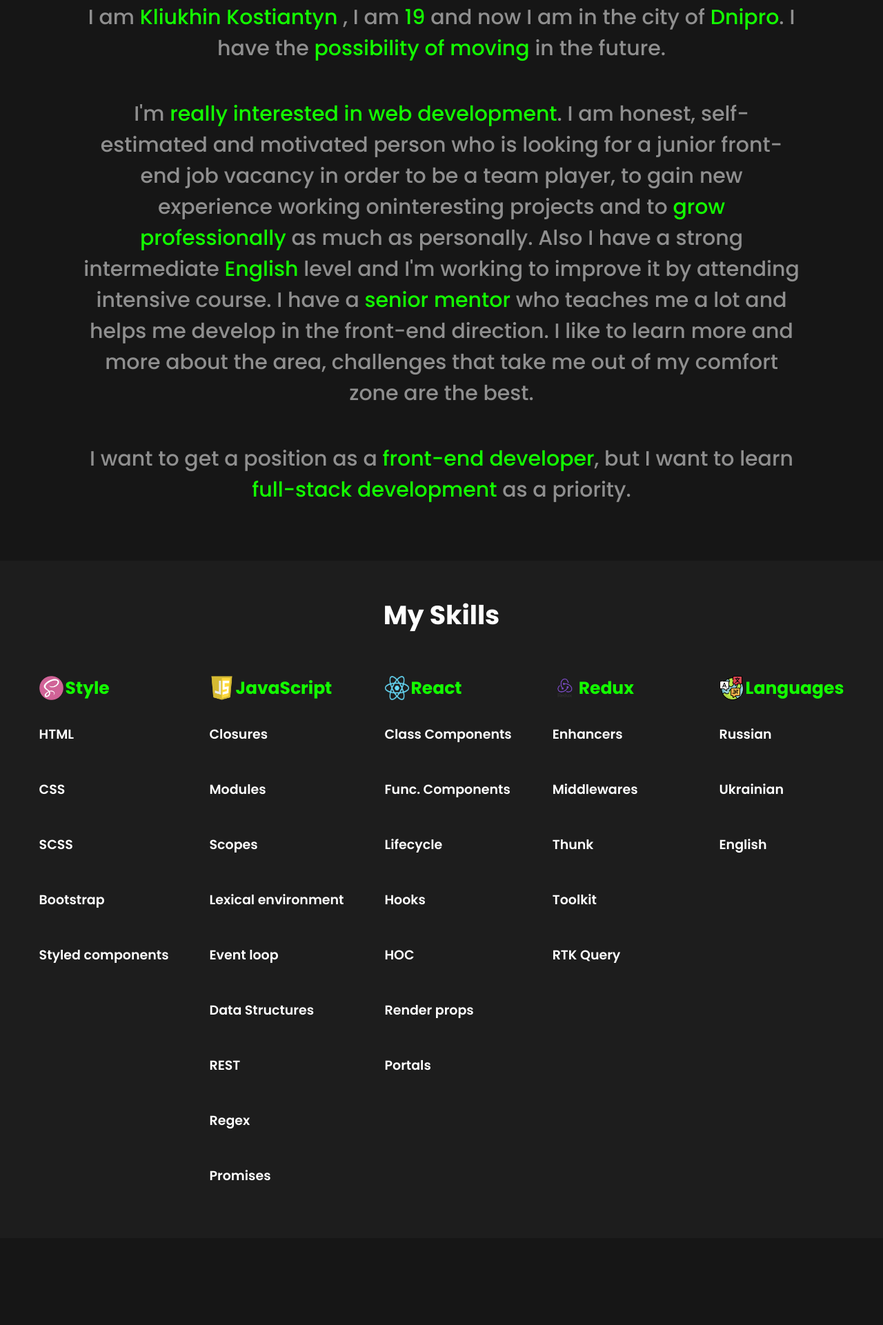
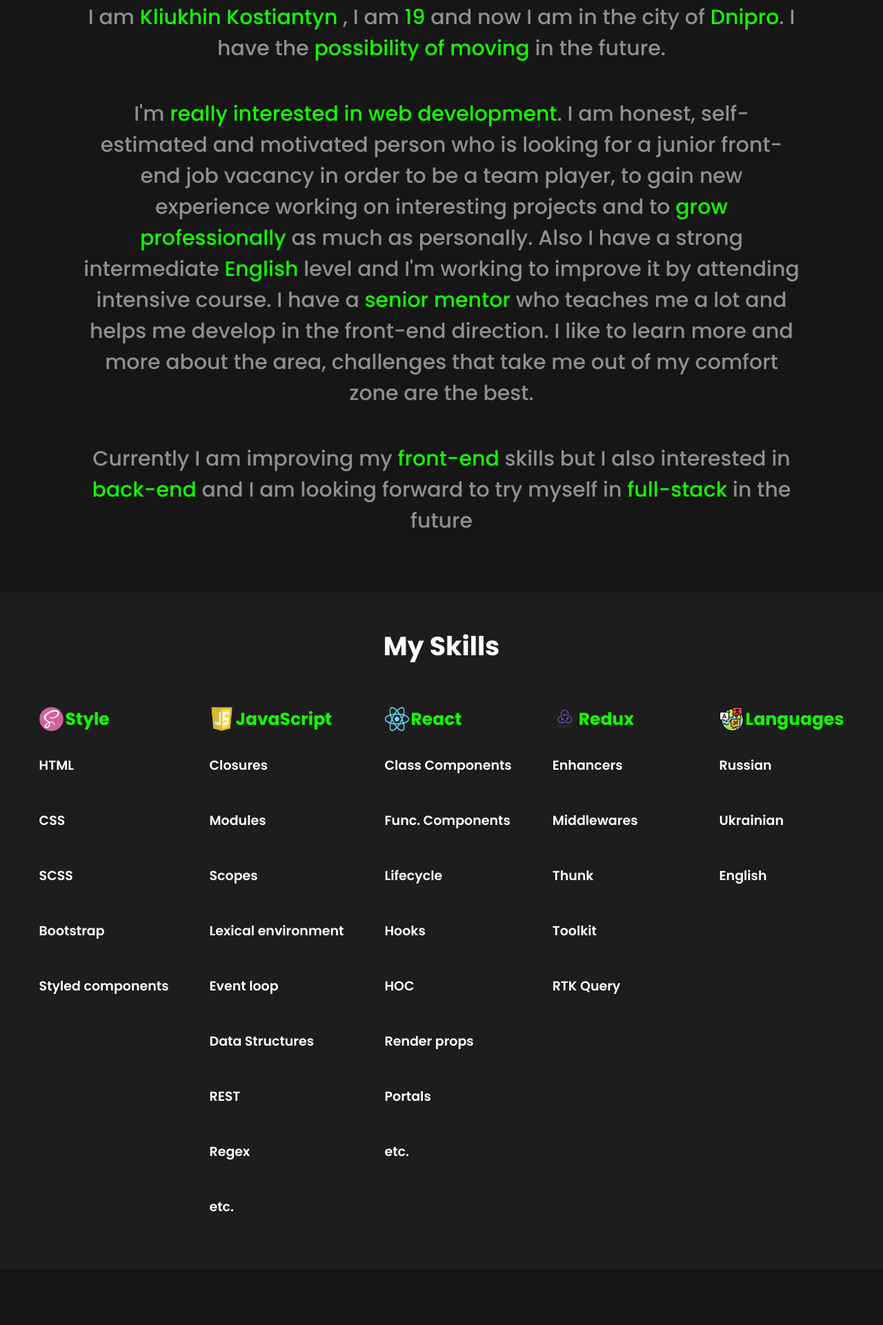
Before and after one commit to KonstantinKliukhin/Portfolio, a website built with Parcel: page index.html in a window 1280 px wide. Shown: the part 1079-3000 px from the top of the page at 69% size. Built offline with nearby package versions, Linux system fonts and the light colour scheme.

Commit message:
content changes

```diff
--- a/index.html
+++ b/index.html
@@ -4,7 +4,7 @@
     <meta charset="UTF-8">
     <meta http-equiv="X-UA-Compatible" content="IE=edge">
     <meta name="viewport" content="width=device-width, initial-scale=1.0">
-    <title>Document</title>
+    <title>Kliukhin Kostiantyn</title>
     <link rel="stylesheet" href="./style/style.scss">
 </head>
 <body>
@@ -69,9 +69,9 @@
                         I am <span>Kliukhin Kostiantyn </span>, I am<span> 19 </span>and now I am in the city of <span>Dnipro</span>. I have the <span>possibility of moving</span> in the future.
                     </p>
                     <p class="history__text">I'm <span>really interested in web development</span>. I am honest, self-estimated and motivated person who is looking for a junior
-                        front-end job vacancy in order to be a team player, to gain new experience  working oninteresting projects and to <span>grow professionally</span> as much as personally. Also I have a strong intermediate <span>English</span> level and I'm working to improve it by attending intensive course. I have a <span>senior mentor</span> who teaches me a lot and helps me develop in the front-end direction. I like to learn more and more about the area, challenges that take me out of my comfort zone are the best.</p>
+                        front-end job vacancy in order to be a team player, to gain new experience  working on interesting projects and to <span>grow professionally</span> as much as personally. Also I have a strong intermediate <span>English</span> level and I'm working to improve it by attending intensive course. I have a <span>senior mentor</span> who teaches me a lot and helps me develop in the front-end direction. I like to learn more and more about the area, challenges that take me out of my comfort zone are the best.</p>
                     <p class="history__text">
-                        I want to get a position as a <span>front-end developer</span>, but I want to learn <span>full-stack development</span> as a priority.
+                        Currently I am improving my <span>front-end</span> skills but I also interested in <span>back-end</span> and I am looking forward to try myself in <span>full-stack </span>in the future
                     </p>
                 </div>
             </div>
@@ -106,7 +106,7 @@
                                     <li class="skills__list__item">Data Structures</li>
                                     <li class="skills__list__item">REST</li>
                                     <li class="skills__list__item">Regex</li>
-                                    <li class="skills__list__item">Promises</li>
+                                    <li class="skills__list__item">etc.</li>
                                 </ul>
                             </li>
                             <li class="skills__lists__item">
@@ -122,6 +122,7 @@
                                     <li class="skills__list__item">HOC</li>
                                     <li class="skills__list__item">Render props</li>
                                     <li class="skills__list__item">Portals</li>
+                                    <li class="skills__list__item">etc.</li>
                                 </ul>
                             </li>
                             <li class="skills__lists__item">
@@ -180,7 +181,7 @@
                             <li class="work__list__item">
                                 <p class="item-data">12.09.2021 - 25.09.2021</p>
                                 <h3 class="item-name">JavaScript</h3>
-                                <a target='_blank' href="https://codewithmosh.com/p/javascript-basics-for-beginners" class="item-place">The Ultimate JavaScript Mastery Seriesr</a>
+                                <a target='_blank' href="https://codewithmosh.com/p/javascript-basics-for-beginners" class="item-place">The Ultimate JavaScript Mastery Series</a>
                             </li>
                             <li class="work__list__item">
                                 <p class="item-data">01.10.2021 - 17.12.2021</p>
```
Also changed, not shown: images/my_photo.png.
